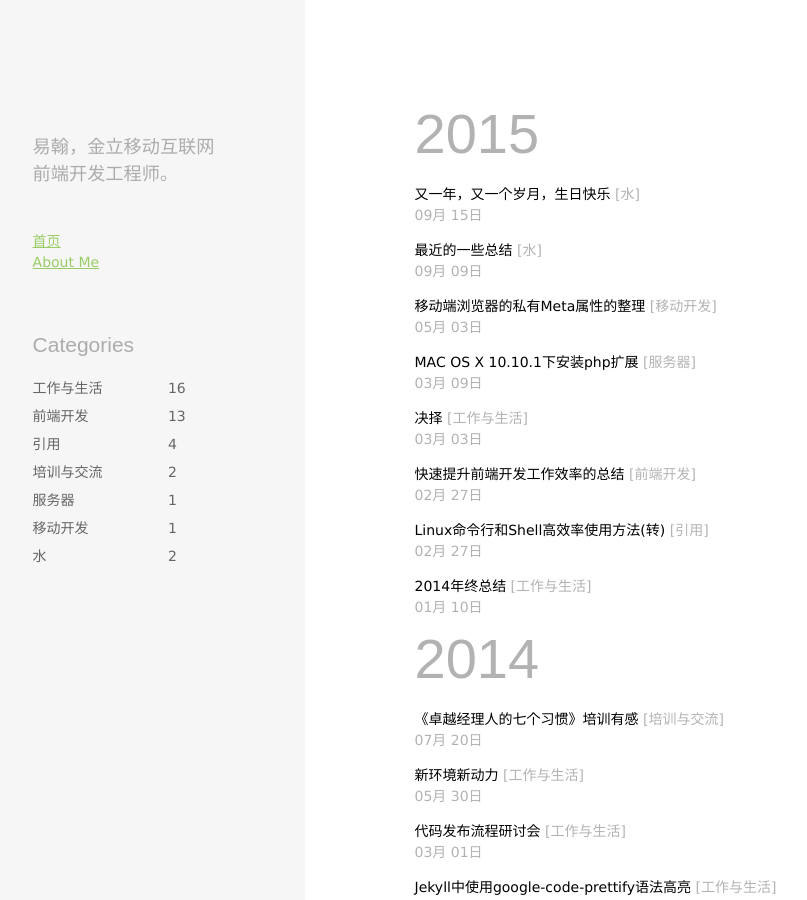
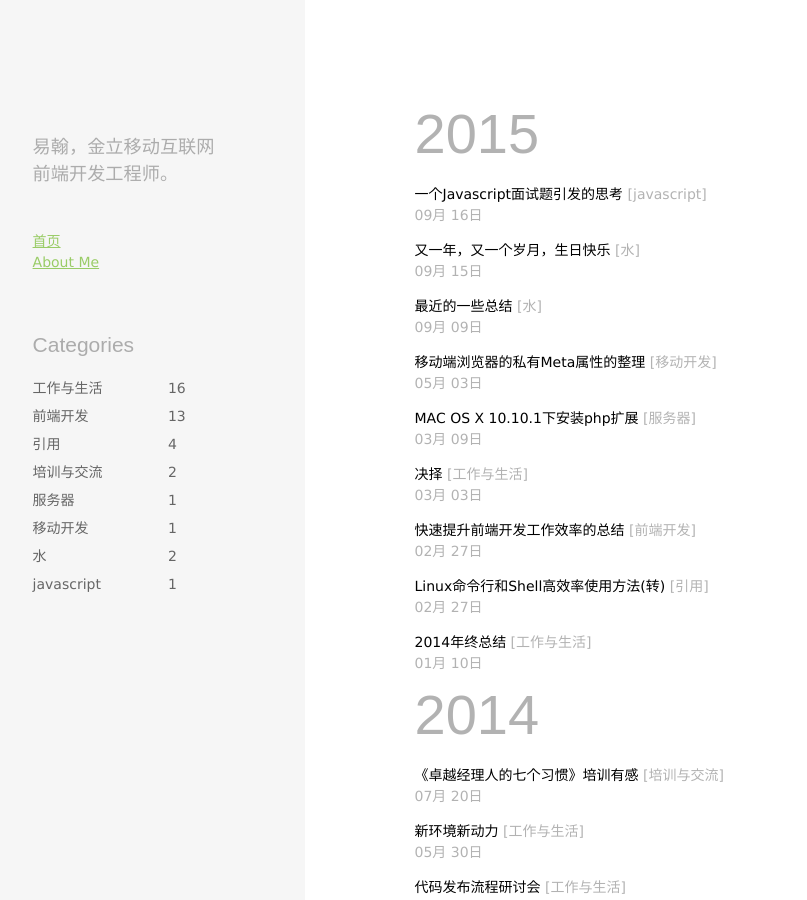
Before and after one commit to bh-lay/hankewins.github.io, a Jekyll site: the page built from index.html, in a window 1280 px wide and 900 px high. Shown: the whole window, without its empty margins (22-829 px from the left). Built offline with Jekyll 4.4.1, drawn with Linux system fonts in a browser that asks for light colours; comment, search, counter and statistics services are not loaded; some of the changed lines change nothing that is shown.

Commit message:
add article

```diff
--- /dev/null
+++ b/_posts/2015-09-16-an-interview-questions-of-javascript.md
@@ -0,0 +1,137 @@
+---
+layout: post
+title: 一个Javascript面试题引发的思考
+date: 2015-09-16 17:05
+comments: true
+categories: [javascript]
+---
+
+最近一直在负责团队内部前端人员的招聘，前前后后估计也面试了二十几号人，由来自知名互联网、外包公司、非计算机专业、高中毕业生等等。本次不再过多的讨论前端人员面试面经，后面如果有时间的话会针对近期前端招聘详细的分析和总结。这里选取一道笔试题在笔试结果后引发的思考。
+
+##Javascript面试题
+
+题目：实现一个URI解析方法，把url里#之后的参数解析成指定的数据结构。
+
+    function urlParser(s){
+        // 答题部分，写出你的代码...
+    }
+    try{
+        var url1 = "http://www.abc.com/m/s/#page/2/?type=latest_videos&page_size=20";
+        var url2 = "http://www.abc.com/m/s/#type=latest_videos&page_size=20";
+        var url3 = "http://www.abc.com/m/s/#page?type=latest_videos&page_size=20";
+        console.log(urlParser(url1));
+        console.log(urlParser(url2));
+        console.log(urlParser(url3));
+
+        /*----[执行结果]----
+        ["page","2",{"type":"latest_videos","page_size":20}]
+        [{"type":"latest_videos", "page_size":20}]
+        ["page",{"type":"latest_videos","page_size":20}]
+        ------------------*/
+    } catch(e){
+        console.error('执行出错，错误信息：'+e);
+    }
+
+这道笔试题第一眼看上去比较简单，大部分同学的直接反应就是采用字符串分割N次，转换成数组即可。在我的印象中到目前为止，还没有一位同学写出完整的代码。大部分笔试结果如下：
+
+1. 对#,?,&,=,/特殊符号进行分割转换成数组，然后再处理（很少部分能写出来）
+2. 对?进行判断，然后进行分割
+3. 这题是什么，jquery好像写不出来
+4. 工作中没有遇到过，如果真有这需求，百度应该可以
+5. 正则应该可以，不知道怎么写
+6. 工作了这么多年，还要笔试，不干了
+7. ...
+
+这道题目主要是考查对``Javascript基本知识``、``字符串相关操作``、``数组相关操作``、``JSON字符串``、``正则表达式的应用``等知识点的掌握程度。
+
+##引发的思考
+
+通过前面各种笔试的结果分析可以得到以下几大方面的要点：
+
+- 对基础知识的掌握并能灵活的运用的重要性
+- 思维逻辑的提升、代码的优化等需要长期的自我总结和学习
+- 对事物需从本质思考，深入的学习和理解
+- 工作中态度比能力更重要
+
+那么
+
+=> 基础知识重要还是业务能力重要？
+
+本身场景不同可能侧重点也就不一样啦，这里主要是我个人的观点：对于个人发展到一定程度可能侧重的方向不再是业务表层，更多的可能是对业务底层或者架构的思考，那么相对来讲就需要对基础知识或者深层掌握更加的重要。
+
+=> 如何提升自己思维逻辑能力、代码组织能力？
+
+1. 反复阅读基础知识并理解其要领
+2. 反复阅读优化的代码并理解其原理
+3. 勤动手，多思考
+
+
+=> 工作年限和工作能力的关系？
+
+如果工作年限和工作能力是正比，那么你自身的价值会越来越高。否则工作5年和工作2年没有什么区别，需自我反思，认清自己，努力提升自己。
+
+...
+
+在这里我觉得有很多的问题需要自我思考、认清自己、改掉坏习惯、提升自己基础能力。
+
+##附个人答案
+
+以下是我个人对本题给出的答案，若有误之处，望批评指正！同时也欢迎大家讨论并给出更好的答案。
+
+方法一：字符串分割成数组
+
+    function urlParser1(s){
+        // 方法一
+        var arr = [], obj = {}, strl, strr, hash;
+        // 获取#之后的字符串
+        hash = s.substring(s.indexOf('#')+1);
+        // 根据?号进行分割成strl和strr,然后单独处理
+        if(hash.indexOf('?') > -1){
+            strl = hash.split('?')[0];
+            strl = strl.lastIndexOf('/') === strl.length-1 ? strl.substring(0, strl.length-1) : strl;
+            arr = strl.split('/');
+            strr = hash.split('?')[1];
+        } else {
+            strr = hash;
+        }
+
+        for(var i = 0, strq = strr.split('&'); i < strq.length; i++){
+            var tmp = strq[i].split('=');
+            // 对类型进行判断
+            obj[tmp[0]] = isNaN(tmp[1]) ? tmp[1] : parseInt(tmp[1]);
+        }
+
+        arr.push(obj);
+        // 转换成字符串JSON数组
+        return JSON.stringify(arr);
+    }
+
+方法二：正则匹配
+
+    function urlParser(s){
+        var arr = [], reg, hash, obj = {}, tmp;
+        // 获取#之后的字符串
+        hash = s.substring(s.indexOf('#')+1);
+        // 正则匹配关键参数
+        reg = /(\w+(?=\/|\?))|(\w+=\w+)/g;
+        // 奖 key=value 转换成对象
+        for(var i = 0, rets = hash.match(reg); i < rets.length; i++){
+            if(rets[i].indexOf('=') > -1){
+                tmp = rets[i].split('=');
+                // 对类型判断
+                obj[tmp[0]] = isNaN(tmp[1]) ? tmp[1] : parseInt(tmp[1]);
+            } else {
+                arr.push(rets[i]);
+            }
+        }
+
+        arr.push(obj);
+        // 转换成字符串JSON数组
+        return JSON.stringify(arr);
+    }
+
+##推荐学习资料
+
+- [Javascript教程](http://www.w3school.com.cn/js/index.asp)
+- [Javascript高级程序设计第3版](http://book.douban.com/subject/10546125/)
+- [正则表达式速查表](http://www.jb51.net/shouce/jquery1.82/regexp.html)
```
Also changed, not shown: _posts/2015-09-15-today-is-my-birthday.md (+3 -1 lines).
